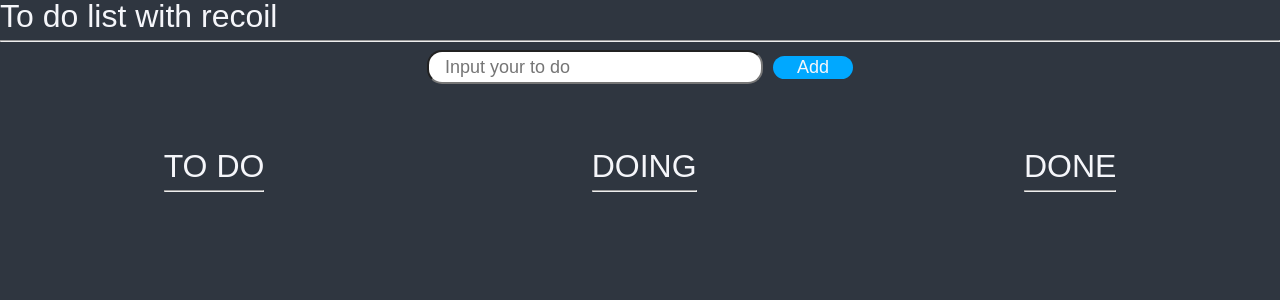
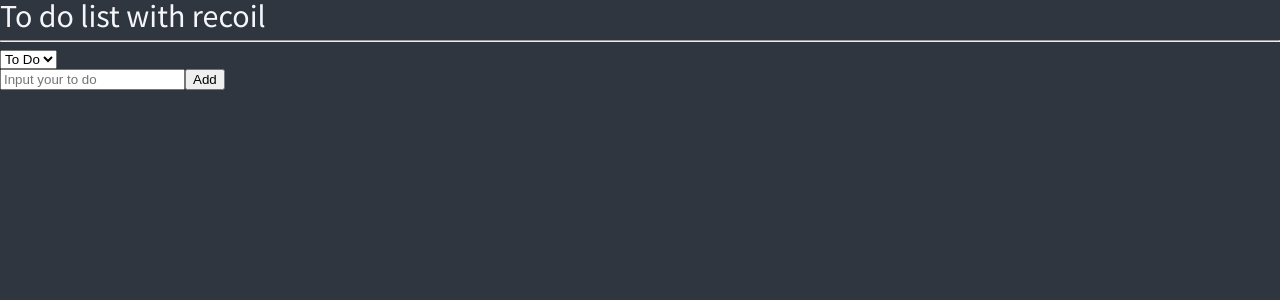
Before and after one commit to ezdar2743/To-do-list-recoil, a React (Create React App) app in the folder todo-recoil/: page / in a window 1280 px wide. Shown: the top 300 px of the page. Built offline with nearby package versions, Linux system fonts and the light colour scheme.

Commit message:
make selector and option

```diff
--- a/todo-recoil/src/atoms.ts
+++ b/todo-recoil/src/atoms.ts
@@ -8,14 +8,26 @@ export interface IToDos{
 }
 export const toDoState = atom<IToDos[]>({key:"toDoList", default:[]})
 
+export const categoryState = atom({
+    key:"category",
+    default: "TO_DO",
+})
+
 export const toDoSelector = selector({
     key: "toDoSelector",
     get:({get})=>{
         const toDos = get(toDoState);
-        return [
-            toDos.filter(toDo => toDo.category ==="TO_DO"),
-            toDos.filter(toDo => toDo.category ==="DOING"),
-            toDos.filter(toDo => toDo.category ==="DONE"),
-        ]
+        const category = get(categoryState);
+        if(category==="TO_DO") return toDos.filter(toDo => toDo.category ==="TO_DO")
+        if(category==="DOING") return toDos.filter(toDo => toDo.category ==="DOING")
+        if(category==="DONE") return toDos.filter(toDo => toDo.category ==="DONE")
+
+
+
+        // return [
+        //     toDos.filter(toDo => toDo.category ==="TO_DO"),
+        //     toDos.filter(toDo => toDo.category ==="DOING"),
+        //     toDos.filter(toDo => toDo.category ==="DONE"),
+        // ]
     }
 })
--- a/todo-recoil/src/components/ToDo.tsx
+++ b/todo-recoil/src/components/ToDo.tsx
@@ -2,21 +2,21 @@ import React from 'react';
 import { useSetRecoilState } from 'recoil';
 import styled from 'styled-components';
 import { IToDos, toDoState } from '../atoms';
-const Btn = styled.button`
-    font-size: 18px;
-    width: 80px;
-    border-radius: 15px;
-    margin-left: 10px;
-    background-color: ${props=>props.theme.accentColor};
-    color: ${props=>props.theme.textColor};
-    transition: 0.5 ease-in;
-    cursor: pointer;
-    border: none;
-    &:hover{
-        background-color: ${props=>props.theme.textColor};
-        color: ${props=>props.theme.accentColor};
-        transform: scale(1.1);
-    }`;
+// const Btn = styled.button`
+//     font-size: 18px;
+//     width: 80px;
+//     border-radius: 15px;
+//     margin-left: 10px;
+//     background-color: ${props=>props.theme.accentColor};
+//     color: ${props=>props.theme.textColor};
+//     transition: 0.5 ease-in;
+//     cursor: pointer;
+//     border: none;
+//     &:hover{
+//         background-color: ${props=>props.theme.textColor};
+//         color: ${props=>props.theme.accentColor};
+//         transform: scale(1.1);
+//     }`;
 const ToDo = ({text,category,id}:IToDos) => {
 
     const setToDos = useSetRecoilState(toDoState)
--- a/todo-recoil/src/components/ToDoForm.tsx
+++ b/todo-recoil/src/components/ToDoForm.tsx
@@ -3,34 +3,34 @@ import { useSetRecoilState } from 'recoil';
 import styled from 'styled-components';
 import { toDoState } from '../atoms';
 
-const Header = styled.div`
-    height: 100px;
-    display: flex;
-    justify-content: center;
-`;
-const Input = styled.input`
-    width: 300px;
-    padding: 0 16px;
-    height: 30px;
-    border-radius: 15px;
-    font-size: 18px;
-`;
-const Btn = styled.button`
-    font-size: 18px;
-    width: 80px;
-    border-radius: 15px;
-    margin-left: 10px;
-    background-color: ${props=>props.theme.accentColor};
-    color: ${props=>props.theme.textColor};
-    transition: 0.5 ease-in;
-    cursor: pointer;
-    border: none;
-    &:hover{
-        background-color: ${props=>props.theme.textColor};
-        color: ${props=>props.theme.accentColor};
-        transform: scale(1.1);
-    }
-`;
+// const Header = styled.div`
+//     height: 100px;
+//     display: flex;
+//     justify-content: center;
+// `;
+// const Input = styled.input`
+//     width: 300px;
+//     padding: 0 16px;
+//     height: 30px;
+//     border-radius: 15px;
+//     font-size: 18px;
+// `;
+// const Btn = styled.button`
+//     font-size: 18px;
+//     width: 80px;
+//     border-radius: 15px;
+//     margin-left: 10px;
+//     background-color: ${props=>props.theme.accentColor};
+//     color: ${props=>props.theme.textColor};
+//     transition: 0.5 ease-in;
+//     cursor: pointer;
+//     border: none;
+//     &:hover{
+//         background-color: ${props=>props.theme.textColor};
+//         color: ${props=>props.theme.accentColor};
+//         transform: scale(1.1);
+//     }
+// `;
 
 interface IForm{
     toDo: string
@@ -44,15 +44,15 @@ const ToDoForm = () => {
         setValue("toDo","")
     }
     return (
-        <Header>
+        <div>
                 <form onSubmit={handleSubmit(onSubmit)}>
-                    <Input
+                    <input
                     placeholder='Input your to do'
                     {...register("toDo",{required:"Please Input your to do"} )}
                     />
-                    <Btn>Add</Btn>
+                    <button>Add</button>
                 </form>
-            </Header>
+            </div>
     );
 };
 
--- a/todo-recoil/src/components/ToDoList.tsx
+++ b/todo-recoil/src/components/ToDoList.tsx
@@ -1,7 +1,8 @@
 
-import {  useRecoilValue} from 'recoil';
+import React from 'react';
+import {  useRecoilState, useRecoilValue} from 'recoil';
 import styled from 'styled-components';
-import {  toDoSelector } from '../atoms';
+import {  categoryState, toDoSelector } from '../atoms';
 import ToDo from './ToDo';
 import ToDoForm from './ToDoForm';
 
@@ -13,38 +14,27 @@ const Container = styled.div`
 const Box = styled.div`
     `;
 
+const ToDoList = () => {
 
-const ToDoList = () => {
-    const [toDo,doing,done] = useRecoilValue(toDoSelector);
+    const [category,setCategory] = useRecoilState(categoryState);
+    const toDos = useRecoilValue(toDoSelector);
+    const onInput= (event : React.FormEvent<HTMLSelectElement>)=>{
+        setCategory(event.currentTarget.value)
+    }
+    console.log(category)
     return (
         <>
         <h1> To do list with recoil</h1>
         <hr/>
+            <select onInput={onInput} >
+                <option value="TO_DO">To Do</option>
+                <option value="DOING">Doing</option>
+                <option value="DONE">Done</option>
+            </select>
+            <ToDoForm/>
+            {toDos?.map(todo=><ToDo key={todo.id} {...todo}/>)}
 
-            <ToDoForm/>
-            <Container>
-                <Box>
-                    <h1>TO DO</h1>
-                    <hr/>
-                    <ul>
-                    {toDo.map(todo=> <ToDo {...todo}  key={todo.id}/>)}
-                </ul>
-                </Box>
-                <Box>
-                <h1>DOING</h1>
-                <hr/>
-                <ul>
-                {doing.map(todo=> <ToDo {...todo}  key={todo.id}/>)}
-                </ul>
-                </Box>
-                <Box>
-                <h1>DONE</h1>
-                <hr/>
-                <ul>
-                {done.map(todo=> <ToDo {...todo}  key={todo.id}/>)}
-                </ul>
-                </Box>
-            </Container>
+
         </>
     );
 };
```
